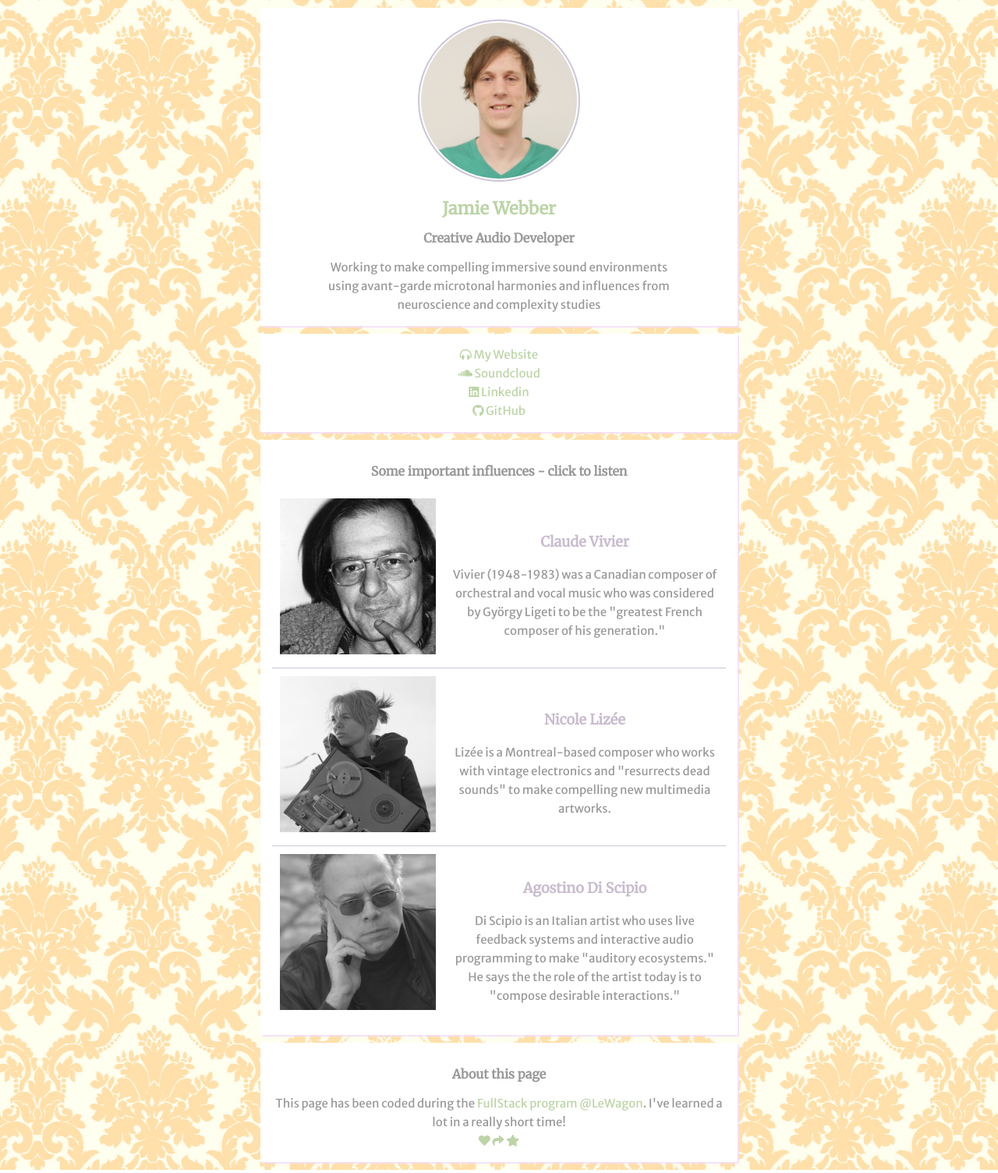
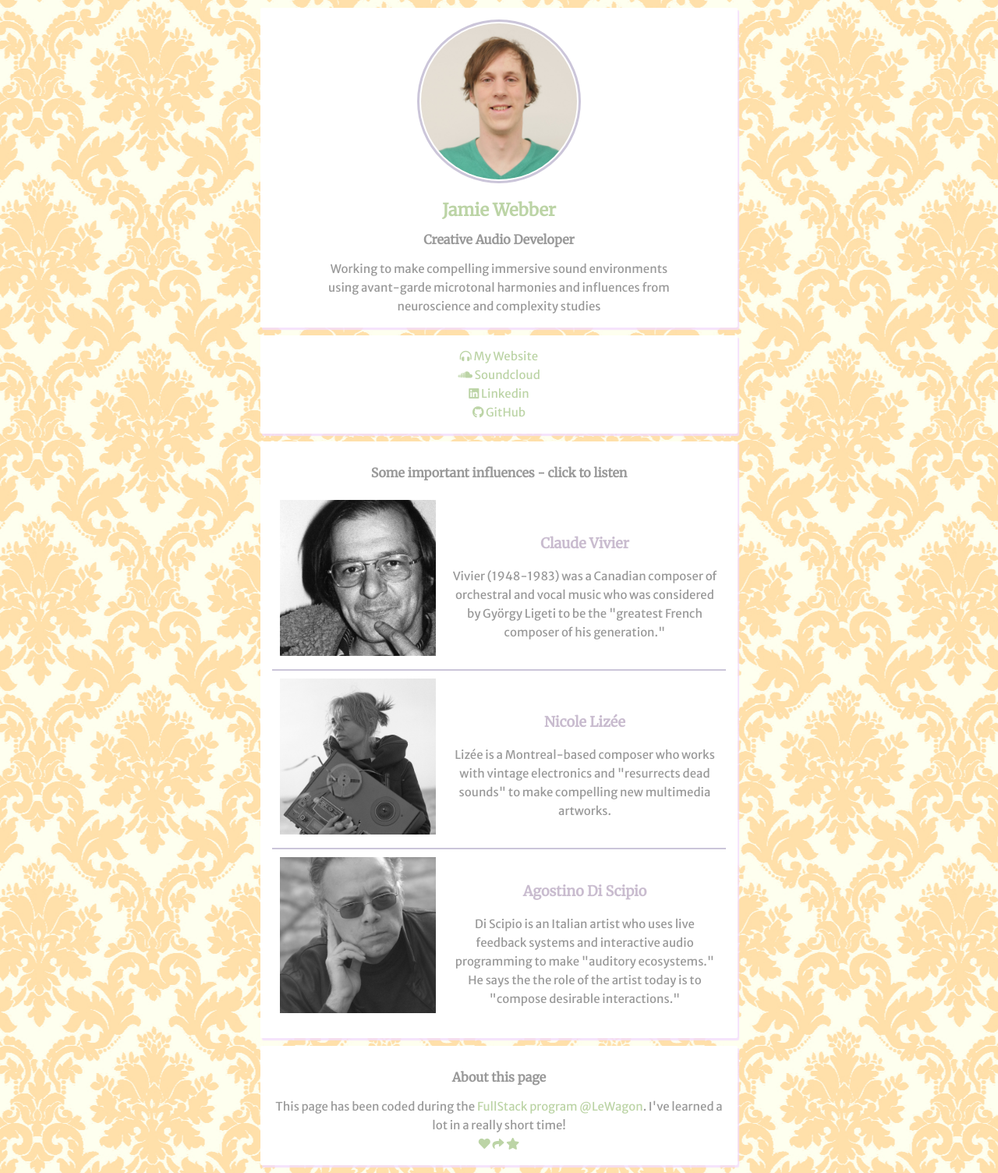
Before and after one commit to jamiecwebber/profile, a plain HTML site: page index.html in a window 1280 px wide. Shown: the whole page at 78% size. Drawn offline with Linux system fonts and the light colour scheme.

Commit message:
small adjustments

```diff
--- a/style.css
+++ b/style.css
@@ -22,7 +22,7 @@ body {
 	margin: 10px;
 	border: 1px;
 	padding: 15px;
-	box-shadow: 2px 2px 1px rgba( 243, 220, 255, 0.8);
+	box-shadow: 2px 3px 1px rgba( 243, 220, 255, 0.8);
 }
 
 img {
@@ -32,7 +32,7 @@ img {
 #logo {
 	padding: 2px;
 	border-radius: 50%;
-	border: 2px solid #CBC5D9;
+	border: 3px solid #CBC5D9;
 }
 
 h1, h2, h3 {
@@ -85,5 +85,5 @@ td {
 
 tr.bottom-border td {
 	position: relative;
-	border-bottom: 1px solid #CBC5D9;
+	border-bottom: 2px solid #CBC5D9;
 }
```
